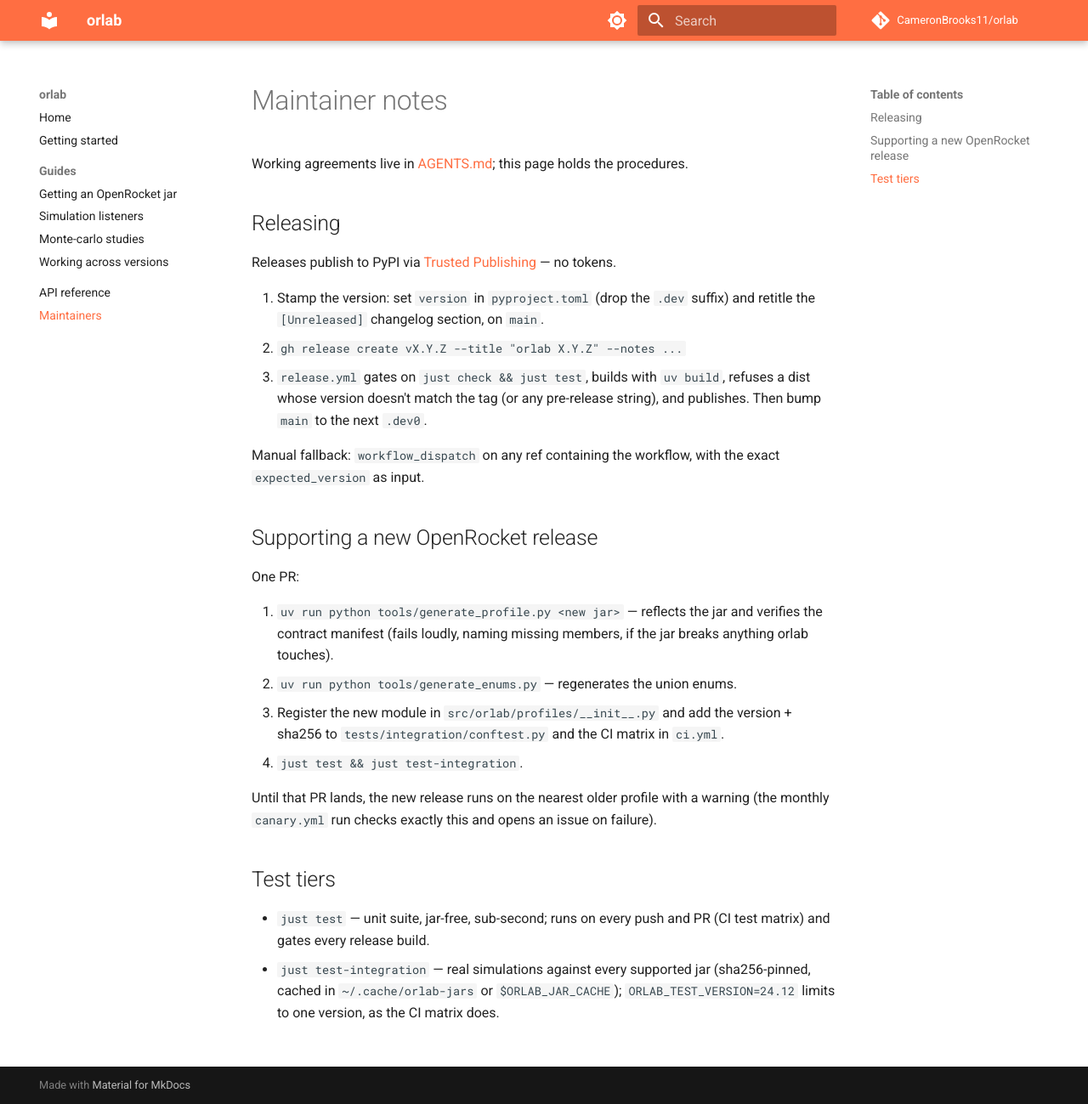
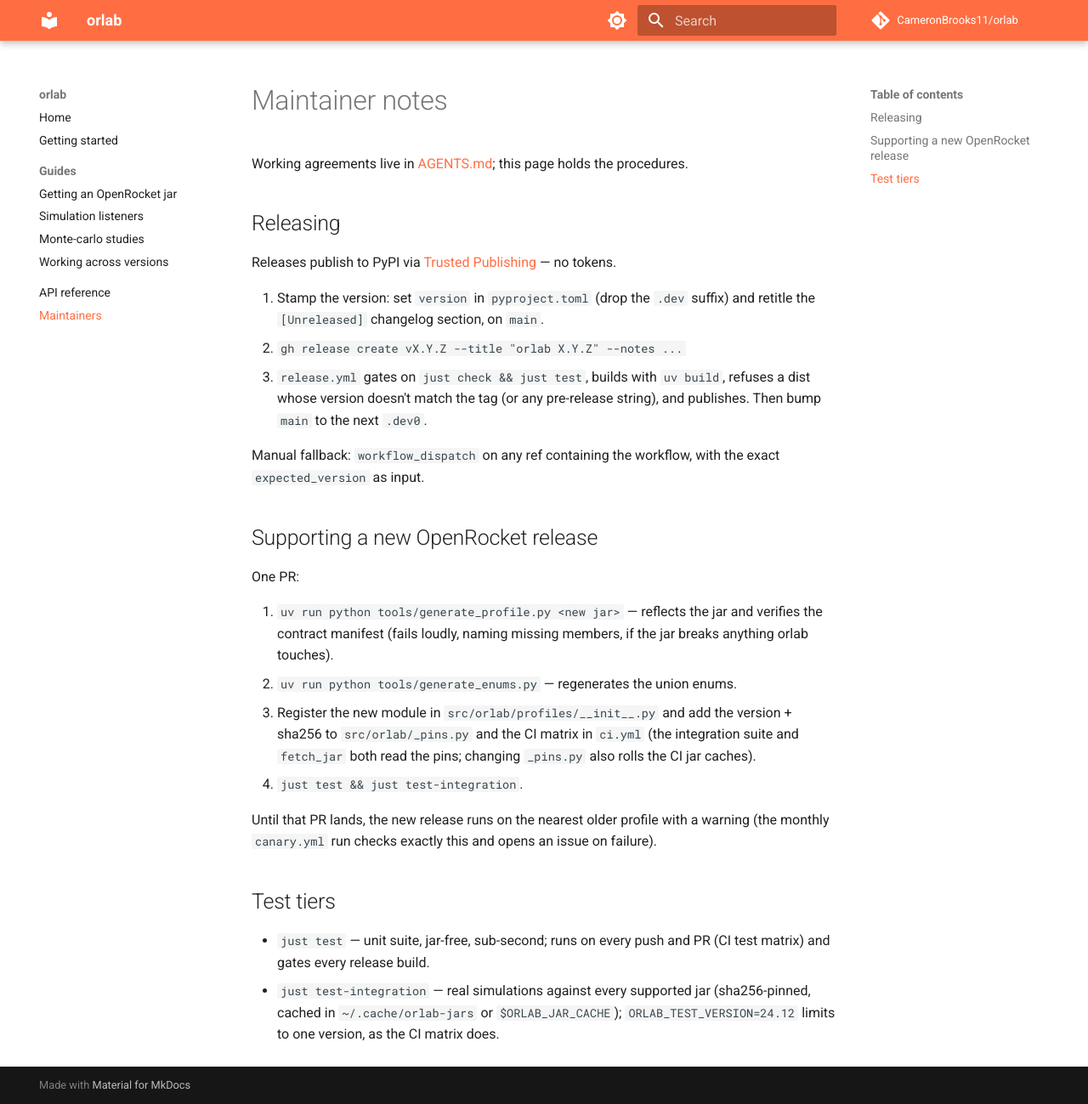
Before and after one commit to CameronBrooks11/orlab, an MkDocs documentation site: the page built from docs/maintainers.md, in a window 1280 px wide and 1299 px high. Shown: the whole window at 85% size. Built offline with MkDocs 1.6.1 and Material for MkDocs 9.7.7, drawn with Linux system fonts in a browser that asks for light colours; comment, search, counter and statistics services are not loaded.

Commit message:
chore(release): 0.6.0
Stamp the version and changelog; point the new-OpenRocket procedure at
src/orlab/_pins.py (the pins moved out of the integration conftest).

```diff
--- a/docs/maintainers.md
+++ b/docs/maintainers.md
@@ -28,8 +28,9 @@
    the jar breaks anything orlab touches).
 2. `uv run python tools/generate_enums.py` — regenerates the union enums.
 3. Register the new module in `src/orlab/profiles/__init__.py` and add the
-   version + sha256 to `tests/integration/conftest.py` and the CI matrix in
-   `ci.yml`.
+   version + sha256 to `src/orlab/_pins.py` and the CI matrix in `ci.yml`
+   (the integration suite and `fetch_jar` both read the pins; changing
+   `_pins.py` also rolls the CI jar caches).
 4. `just test && just test-integration`.
 
 Until that PR lands, the new release runs on the nearest older profile with
--- a/pyproject.toml
+++ b/pyproject.toml
@@ -1,6 +1,6 @@
 [project]
 name = "orlab"
-version = "0.6.0.dev0"
+version = "0.6.0"
 description = "Interact and script with OpenRocket from Python via JPype, with enhanced capabilities for simulations and computational workflows"
 readme = "README.md"
 requires-python = ">=3.10"
```
Also changed, not shown: CHANGELOG.md (+1 -1 lines), 1 other file.
